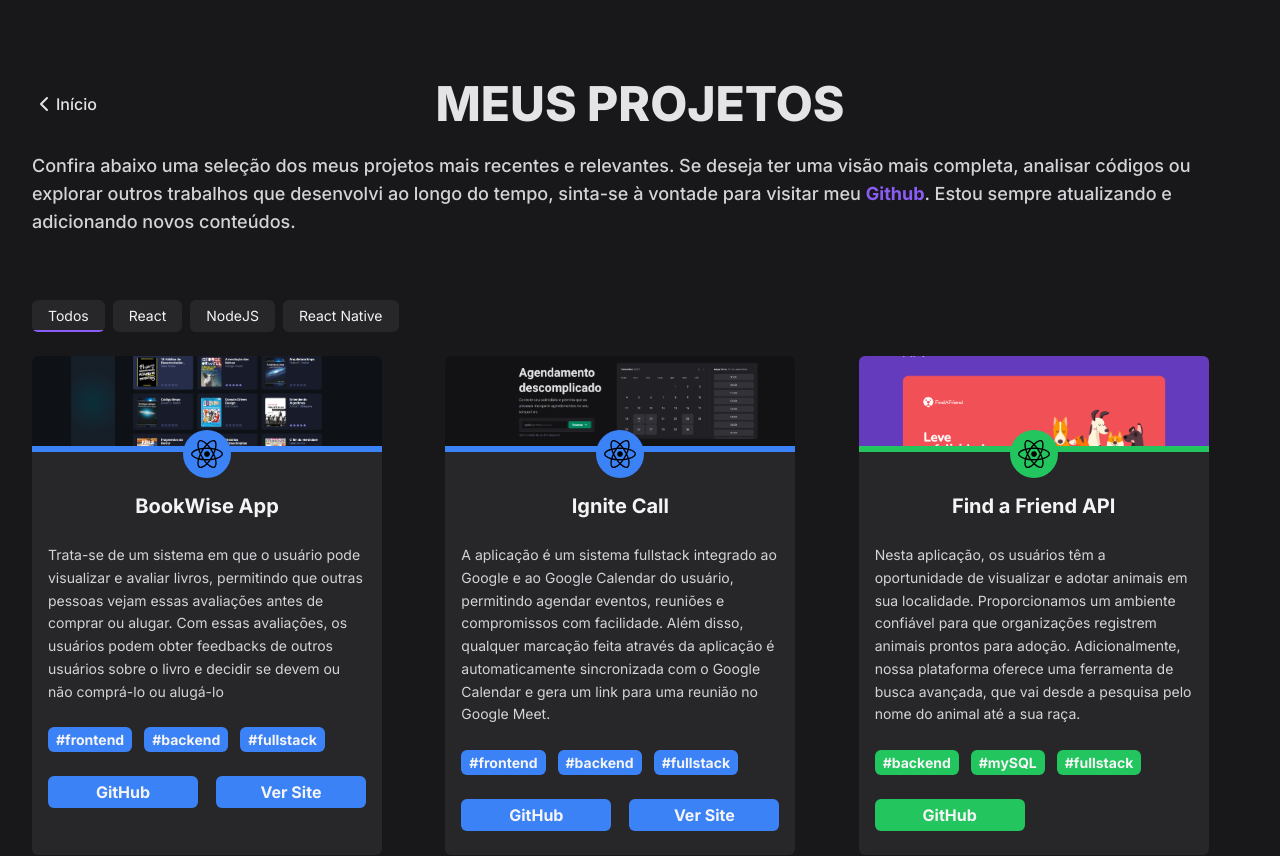
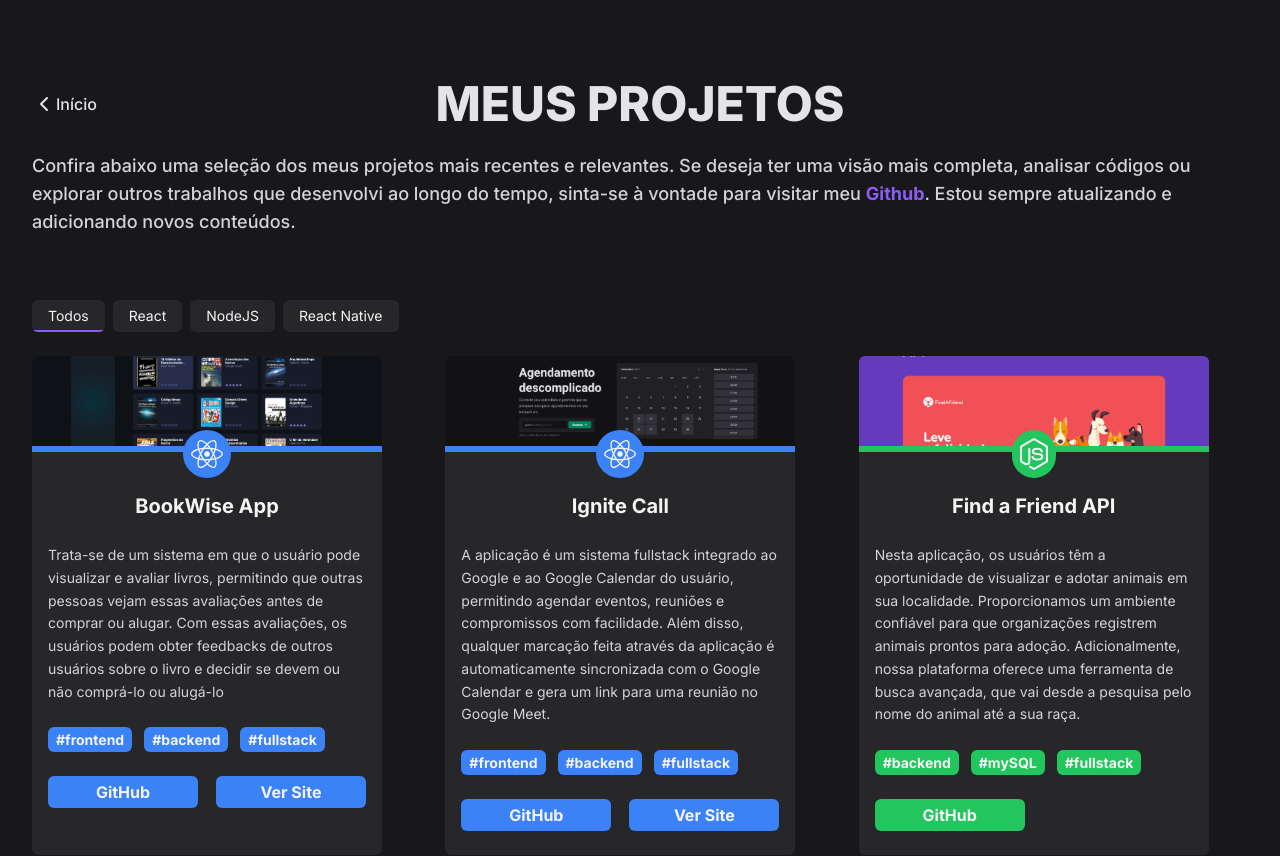
Before and after one commit to luislong0/my-page, a Next.js app: page /projects in a window 1280 px wide. Shown: the top 856 px of the page. Built offline with nearby package versions, Linux system fonts and the light colour scheme.

Commit message:
fix: update project cards icons

```diff
--- a/src/components/ProjectCard.tsx
+++ b/src/components/ProjectCard.tsx
@@ -1,4 +1,4 @@
-import { faReact } from '@fortawesome/free-brands-svg-icons'
+import { faNodeJs, faReact } from '@fortawesome/free-brands-svg-icons'
 import { FontAwesomeIcon } from '@fortawesome/react-fontawesome'
 import Image from 'next/image'
 // import image from './Screenshot_3.png'
@@ -47,7 +47,27 @@ export function ProjectCard({
             cardType === 'react-native' && 'bg-indigo-800'
           } p-2`}
         >
-          <FontAwesomeIcon icon={faReact} size="2xl" />
+          {cardType === 'react' && (
+            <FontAwesomeIcon
+              icon={faReact}
+              size="2xl"
+              className="text-zinc-100"
+            />
+          )}
+          {cardType === 'node' && (
+            <FontAwesomeIcon
+              icon={faNodeJs}
+              size="2xl"
+              className="text-zinc-100"
+            />
+          )}
+          {cardType === 'react-native' && (
+            <FontAwesomeIcon
+              icon={faReact}
+              size="2xl"
+              className="text-zinc-100"
+            />
+          )}
         </div>
       </div>
 
```
